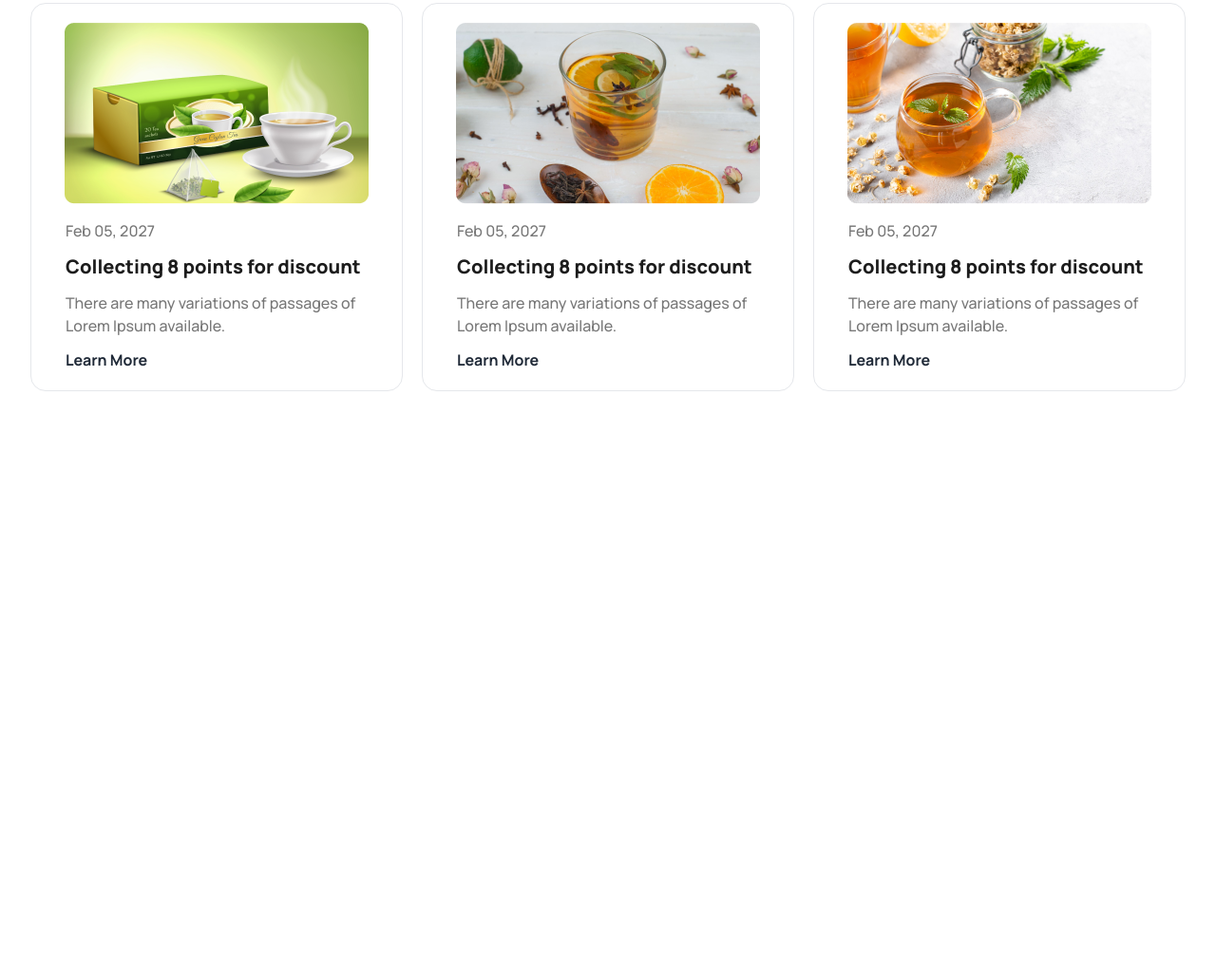
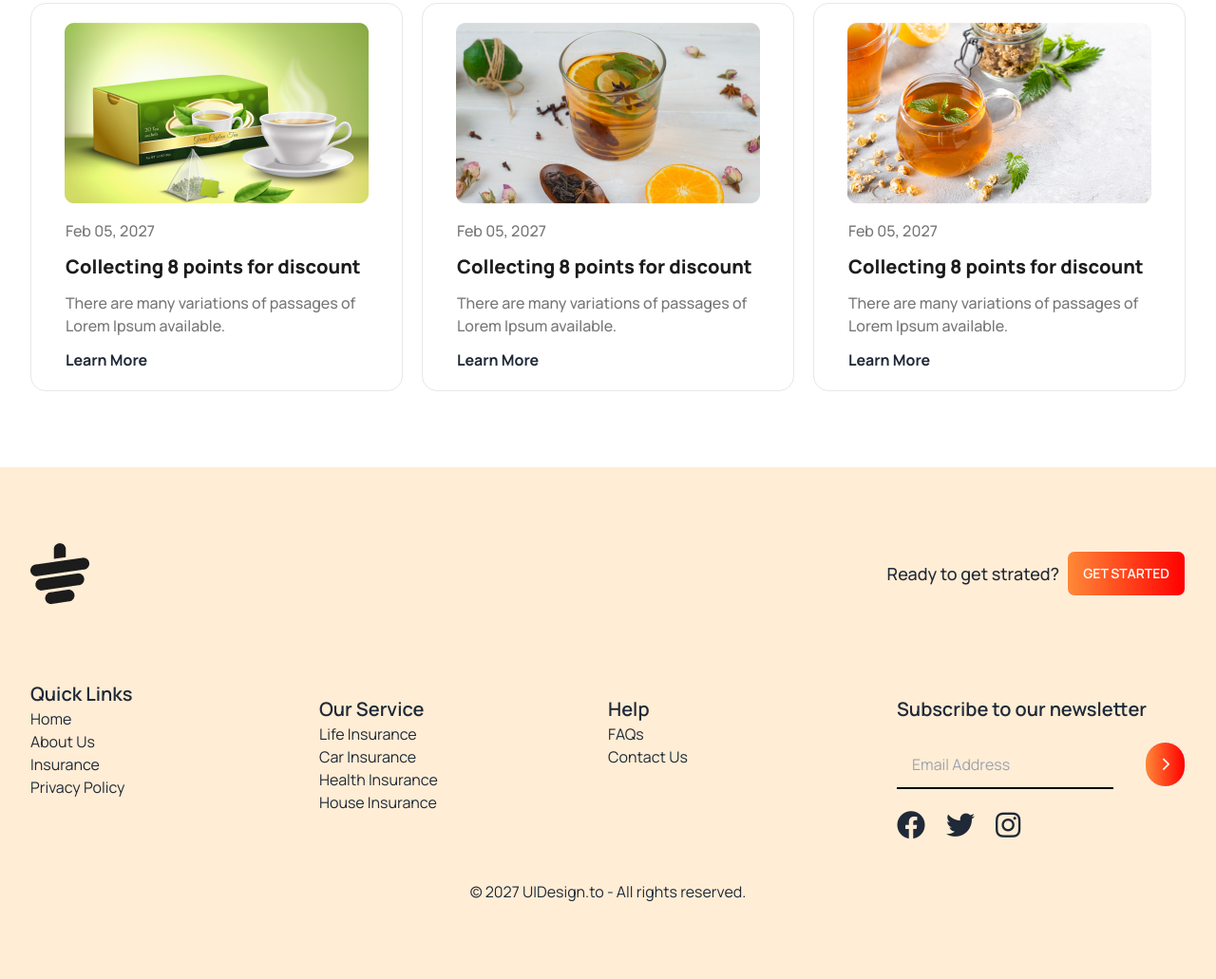
Before and after one commit to Jahid462/tea_house, a plain HTML site: page index.html in a window 1280 px wide. Shown: the part 2669-3700 px from the top of the page at 95% size. Before the commit the page ends 3161 px from the top, so only its background shows below. Drawn offline with nearby package versions, Linux system fonts and the light colour scheme.

Commit message:
Footer Section Done

```diff
--- a/index.html
+++ b/index.html
@@ -1,5 +1,5 @@
 <!DOCTYPE html>
-<html lang="en" data-theme="">
+<html lang="en" data-theme="white">
 
 <head>
     <meta charset="UTF-8">
@@ -196,9 +196,57 @@
         </section>
 
     </main>
-    <footer>
 
+    <!---------------------- Footer Section ------------------------>
+
+    <footer class="bg-orange-100 py-20">
+        <div class="flex gap-10 justify-between container mx-auto px-8 mb-20">
+            <div>
+                <img src="./images/cup.png" alt="">
+            </div>
+            <div class="flex items-center gap-2">
+                <span class="font-medium text-lg">Ready to get strated?</span>
+                <button class="btn bg-gradient-to-r from-second to-first text-white">Get Started</button>
+            </div>
+        </div>
+        <div class="container px-8 mx-auto grid grid-cols-1 md:grid-cols-2 lg:grid-cols-4 space-y-4">
+            <div class="flex flex-col">
+                <span class="font-semibold text-xl">Quick Links</span>
+                <a class="link link-hover">Home</a>
+                <a class="link link-hover">About Us</a>
+                <a class="link link-hover">Insurance</a>
+                <a class="link link-hover">Privacy Policy</a>
+            </div>
+            <div class="flex flex-col">
+                <span class="font-semibold text-xl">Our Service</span>
+                <a class="link link-hover">Life Insurance</a>
+                <a class="link link-hover">Car Insurance</a>
+                <a class="link link-hover">Health Insurance</a>
+                <a class="link link-hover">House Insurance</a>
+            </div>
+            <div class="flex flex-col">
+                <span class="font-semibold text-xl">Help</span>
+                <a class="link link-hover">FAQs</a>
+                <a class="link link-hover">Contact Us</a>
+            </div>
+            <div class="flex flex-col">
+                <span class="font-semibold text-xl">Subscribe to our newsletter</span>
+                <div class="form-control">
+                    <div class="relative flex flex-col md:flex-row mt-5">
+                        <input type="text" placeholder="Email Address" class="py-3 px-4 w-9/12 outline-none border-black border-b-2 bg-orange-100" />
+                        <button class="btn absolute top-0 right-0 rounded-full bg-gradient-to-r from-second to-first text-white"><i class="fa-solid fa-chevron-right"></i></button>
+                    </div>
+                    <div class="text-3xl mt-5 space-x-4">
+                        <i class="fa-brands fa-facebook cursor-pointer hover:text-second"></i>
+                        <i class="fa-brands fa-twitter cursor-pointer hover:text-second"></i>
+                        <i class="fa-brands fa-instagram cursor-pointer hover:text-second"></i>
+                    </div>
+                </div>
+            </div>
+        </div>
+        <p class="text-center mt-10">&copy; 2027 UIDesign.to - All rights reserved.</p>
     </footer>
+
 </body>
 
 </html>
```
